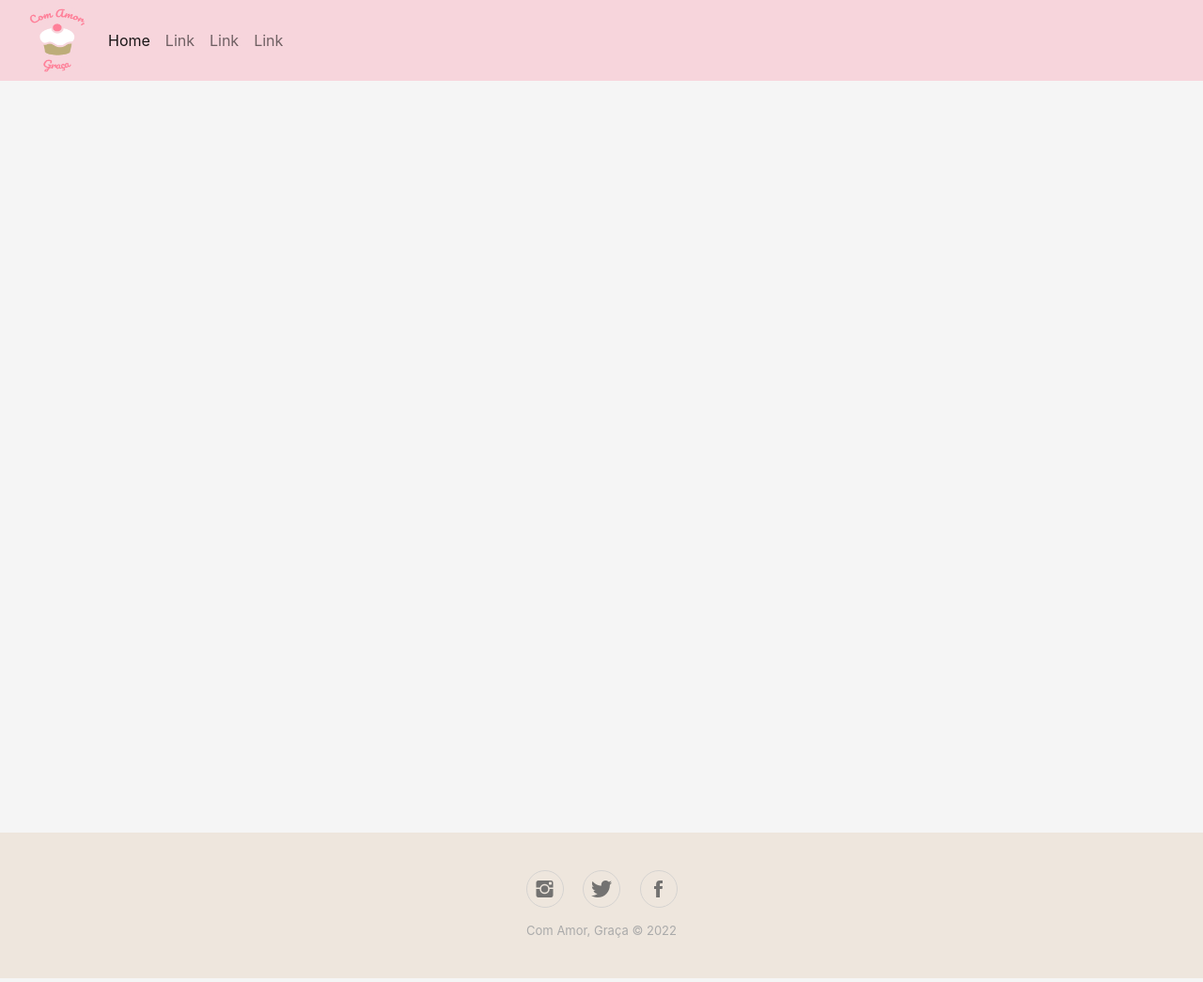
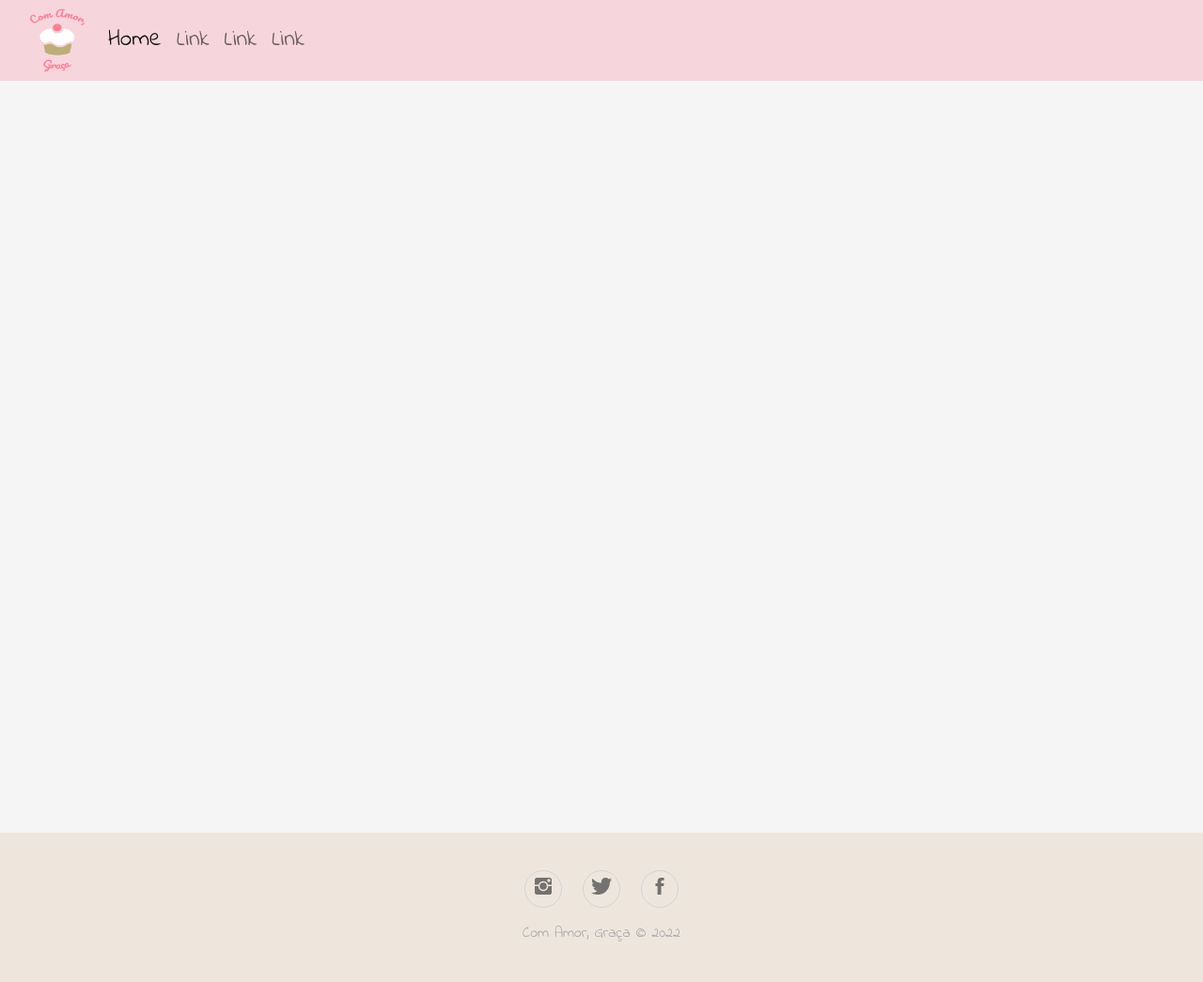
Before and after one commit to anacatbarbosa/project, a Flask app: page / in a window 1280 px wide. Shown: the whole page at 94% size. Run offline with Flask 2, Linux system fonts and the light colour scheme; some libraries are stand-ins or nearby versions.

Commit message:
Layout changes

```diff
--- a/flask_program/static/style.css
+++ b/flask_program/static/style.css
@@ -1,5 +1,6 @@
 .pink-nav {
     background-color: #F7D5DC !important;
+    font-size: 25px;
 }
 
 .navbar-toggler {
@@ -16,6 +17,7 @@
 
 body {
     background-color: #eee6dd;
+    font-family: 'Indie Flower', cursive;
 }
 
 main {
@@ -78,7 +80,7 @@ main {
   .footer-basic .copyright {
     margin-top:15px;
     text-align:center;
-    font-size:13px;
+    font: size 15px;
     color:#aaa;
     margin-bottom:0;
   }
--- a/flask_program/templates/index.html
+++ b/flask_program/templates/index.html
@@ -7,6 +7,7 @@
         <link rel="stylesheet" href="https://cdnjs.cloudflare.com/ajax/libs/twitter-bootstrap/4.1.3/css/bootstrap.min.css">
         <link rel="stylesheet" href="https://cdnjs.cloudflare.com/ajax/libs/ionicons/2.0.1/css/ionicons.min.css">
         <link rel="stylesheet" href="static/style.css">
+        <link rel="preconnect" href="https://fonts.googleapis.com"><link rel="preconnect" href="https://fonts.gstatic.com" crossorigin><link href="https://fonts.googleapis.com/css2?family=Indie+Flower&display=swap" rel="stylesheet">
         <title>{% block title %} Com amor, Graça {% endblock %}</title>
     </head>
     <body>
```
Also changed, not shown: instance/database.db (added).
